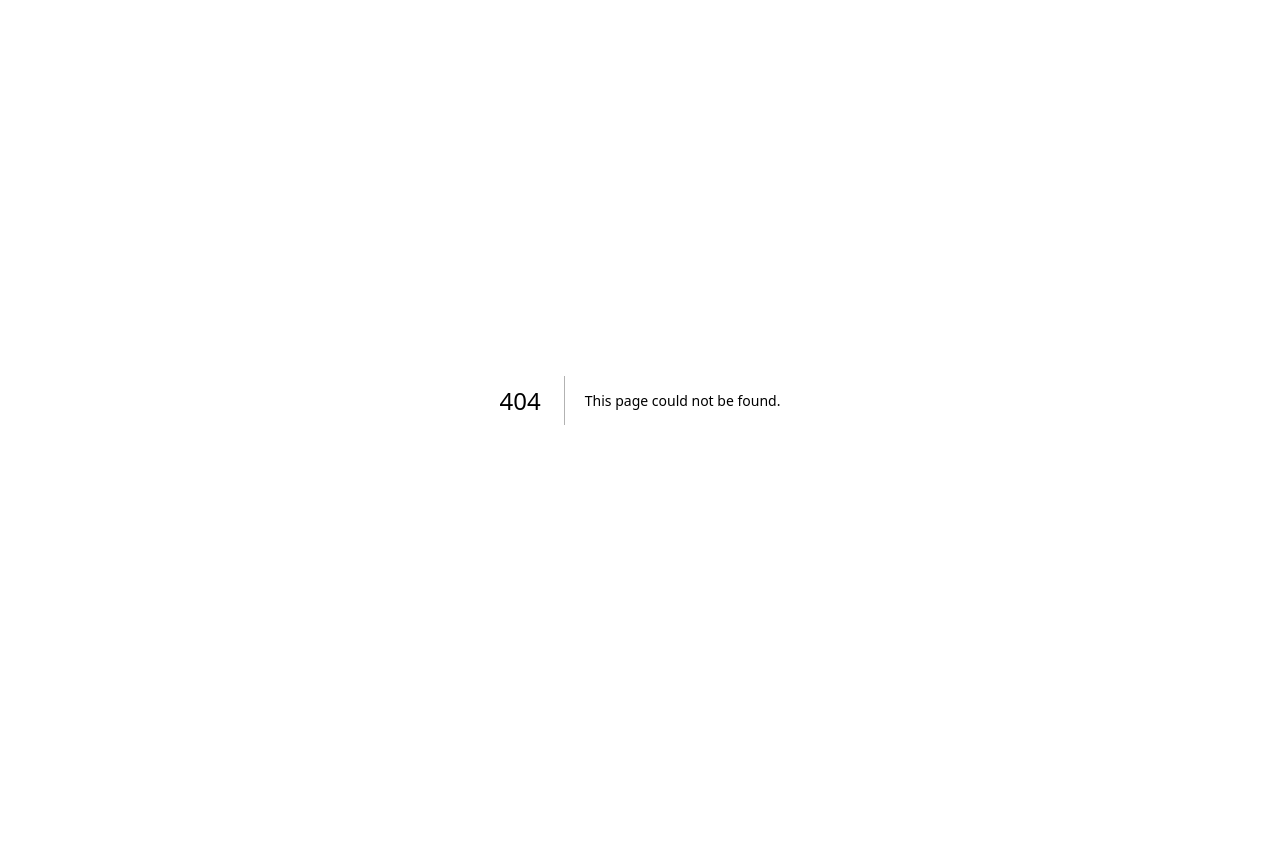
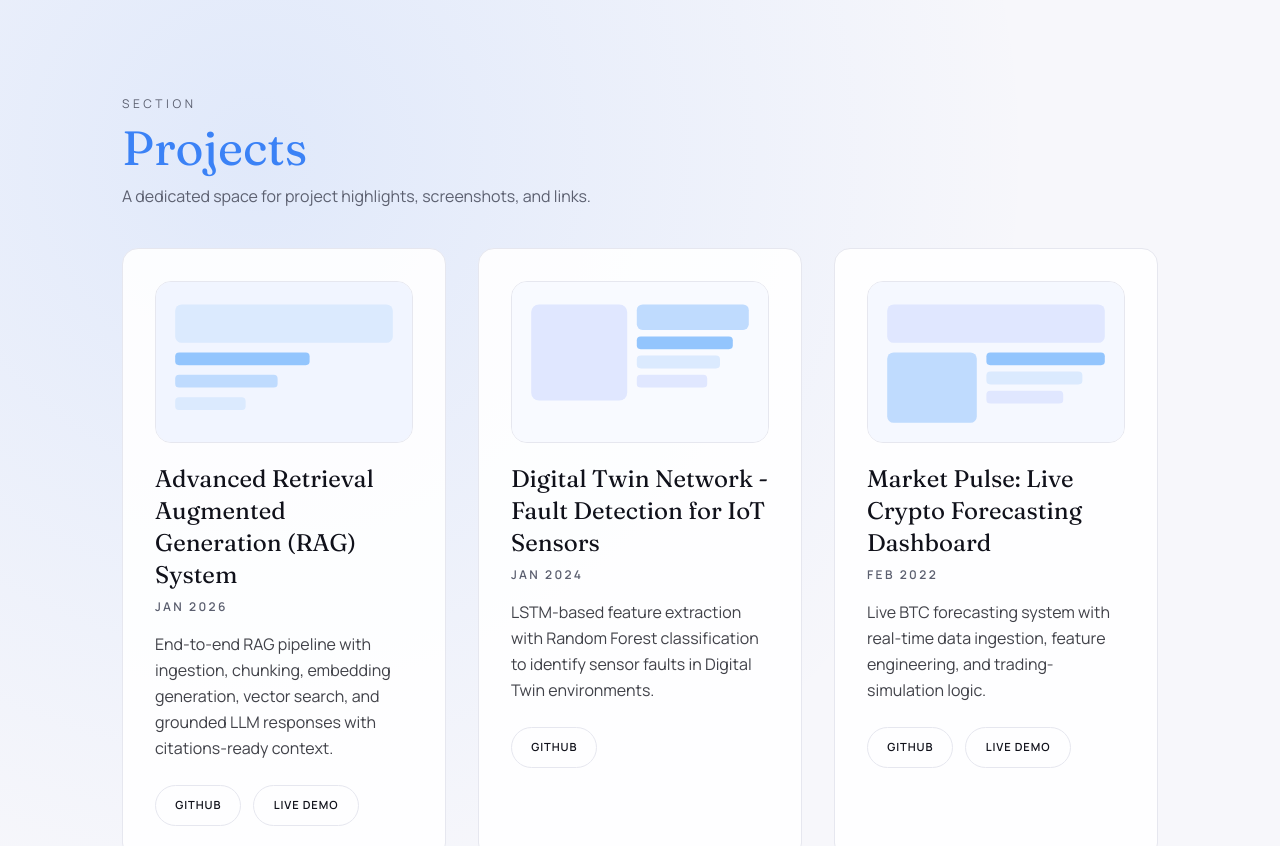
Before and after one commit to ashish620-boogle/portfolio, a Next.js app: page /projects in a window 1280 px wide. Before the commit this address had no page. Shown: the top 846 px of the page. Before the commit the page ends 800 px from the top, so only its background shows below. Built offline with nearby package versions, Linux system fonts and the light colour scheme.

Commit message:
Add logo, update hero/about copy, and add projects page

```diff
--- /dev/null
+++ b/src/app/projects/page.tsx
@@ -0,0 +1,61 @@
+import Card from "@/components/Card";
+import SectionHeading from "@/components/SectionHeading";
+import { projects } from "@/lib/constants";
+
+const placeholders = ["/project-1.svg", "/project-2.svg", "/project-3.svg"];
+
+export default function ProjectsPage() {
+  return (
+    <main className="py-16 md:py-24">
+      <div className="max-w-[1100px] mx-auto px-4 md:px-6 lg:px-8">
+        <SectionHeading
+          title="Projects"
+          subtitle="A dedicated space for project highlights, screenshots, and links."
+        />
+        <div className="grid grid-cols-1 md:grid-cols-2 lg:grid-cols-3 gap-8">
+          {projects.map((project, index) => (
+            <Card key={project.title}>
+              <img
+                src={placeholders[index % placeholders.length]}
+                alt={`${project.title} placeholder`}
+                className="h-40 w-full rounded-2xl border border-line object-cover"
+              />
+              <div className="mt-5">
+                <h3 className="font-display text-xl md:text-2xl">
+                  {project.title}
+                </h3>
+                <p className="text-xs font-semibold uppercase tracking-[0.2em] text-muted mt-2">
+                  {project.date}
+                </p>
+                <p className="font-body text-sm md:text-base mt-4 leading-relaxed text-ink/80">
+                  {project.summary}
+                </p>
+                {project.links.length ? (
+                  <div className="flex flex-wrap gap-3 mt-6">
+                    {project.links.map((link) => (
+                      <a
+                        key={link.label}
+                        href={link.href}
+                        target="_blank"
+                        rel="noopener noreferrer"
+                        className="btn-ghost"
+                        aria-label={`Open ${project.title} ${link.label}`}
+                      >
+                        {link.label}
+                      </a>
+                    ))}
+                  </div>
+                ) : (
+                  <div className="flex flex-wrap gap-3 mt-6">
+                    <span className="btn-ghost">GitHub</span>
+                    <span className="btn-ghost">Live Demo</span>
+                  </div>
+                )}
+              </div>
+            </Card>
+          ))}
+        </div>
+      </div>
+    </main>
+  );
+}
--- a/src/components/Navigation.tsx
+++ b/src/components/Navigation.tsx
@@ -6,6 +6,7 @@ const navLinks = [
   { label: "Home", href: "#top" },
   { label: "About", href: "#about" },
   { label: "Projects", href: "#projects" },
+  { label: "Projects Page", href: "/projects" },
   { label: "Contact", href: "#contact" },
 ];
 
@@ -20,9 +21,14 @@ export default function Navigation() {
       >
         <a
           href="#top"
-          className="font-display text-xl text-ink tracking-tight"
+          className="flex items-center gap-3 font-display text-xl text-ink tracking-tight"
           aria-label="Ashish Kumar home"
         >
+          <img
+            src="/logo.svg"
+            alt="Ashish Kumar logo"
+            className="h-9 w-9"
+          />
           Ashish Kumar
         </a>
 
--- a/src/lib/constants.ts
+++ b/src/lib/constants.ts
@@ -1,8 +1,8 @@
 export const hero = {
   name: "Ashish Kumar",
-  title: "M.Tech (AR&VR) | Data Science & GenAI Engineer",
+  title: "GenAI Developer",
   intro:
-    "Data Science and GenAI-focused engineer with hands-on experience across NLP, time-series/anomaly detection, and end-to-end Retrieval Augmented Generation (RAG) systems. Strong Python/ML foundations with publications in applied ML/security and NLP. Currently pursuing M.Tech in AR&VR and building real-time multi-user systems at DRDO.",
+    "I build intelligent systems that connect data, models, and human experience. My focus is on practical GenAI products, ML pipelines, and real-time interfaces that are reliable, scalable, and easy to use.",
 };
 
 export const socialLinks = [
@@ -22,9 +22,9 @@ export const socialLinks = [
 
 export const about = {
   summary:
-    "I build reliable, real-time systems at the intersection of AR/VR and AI. My work spans multi-user networking in Unity, NLP and document intelligence, and time-series/anomaly detection systems. I aim for roles in Data Science, GenAI, Technology Consulting, and Software Engineering.",
+    "I am a GenAI developer with a background in computer science and a passion for building real-world AI applications. I enjoy working on NLP, retrieval systems, and ML-driven experiences that solve practical problems.",
   educationHighlight:
-    "Academic journey: B.Tech in CSE from NIT Hamirpur (8.98 CGPA) to M.Tech in AR&VR at IIT Jodhpur (8.74 CGPA).",
+    "Education: B.Tech in Computer Science, followed by an M.Tech in AR/VR. Strong foundations in algorithms, data systems, and modern ML frameworks.",
 };
 
 export const experience = [
```
Also changed, not shown: public/logo.svg (added).
